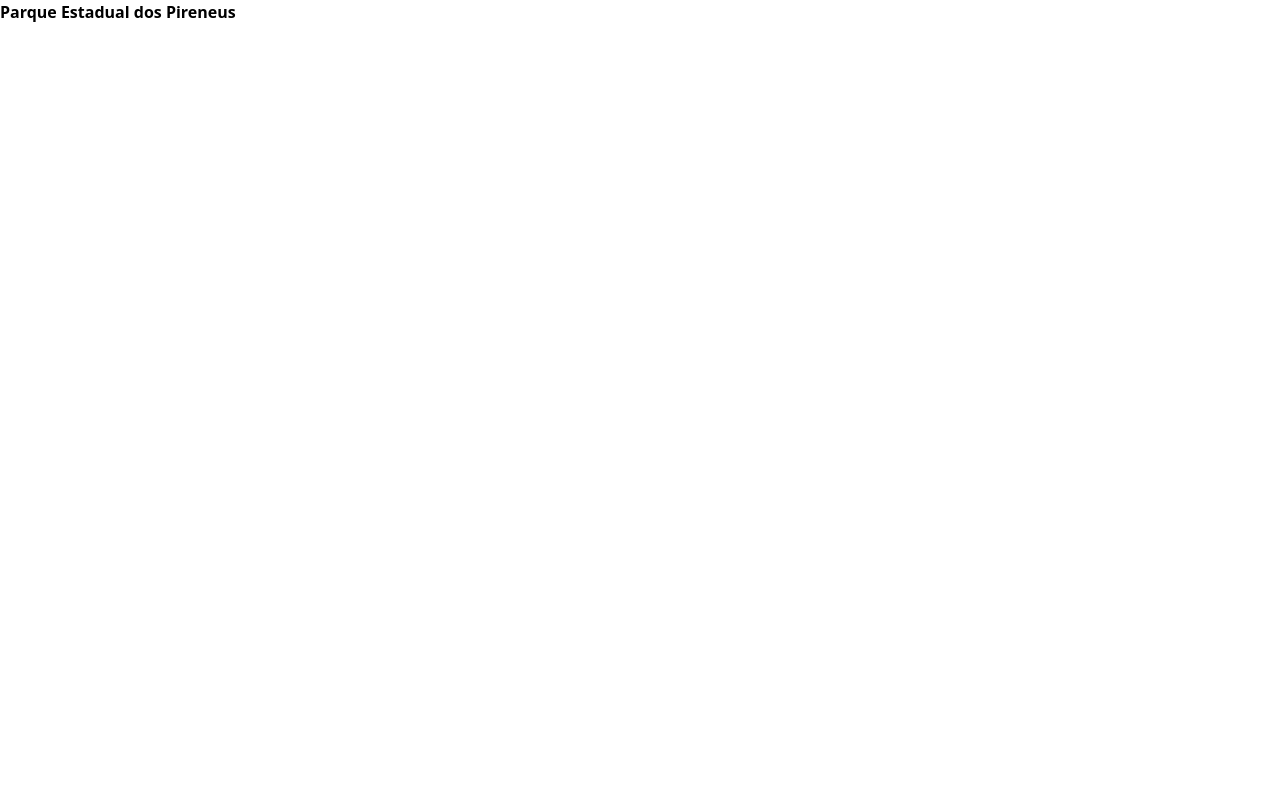
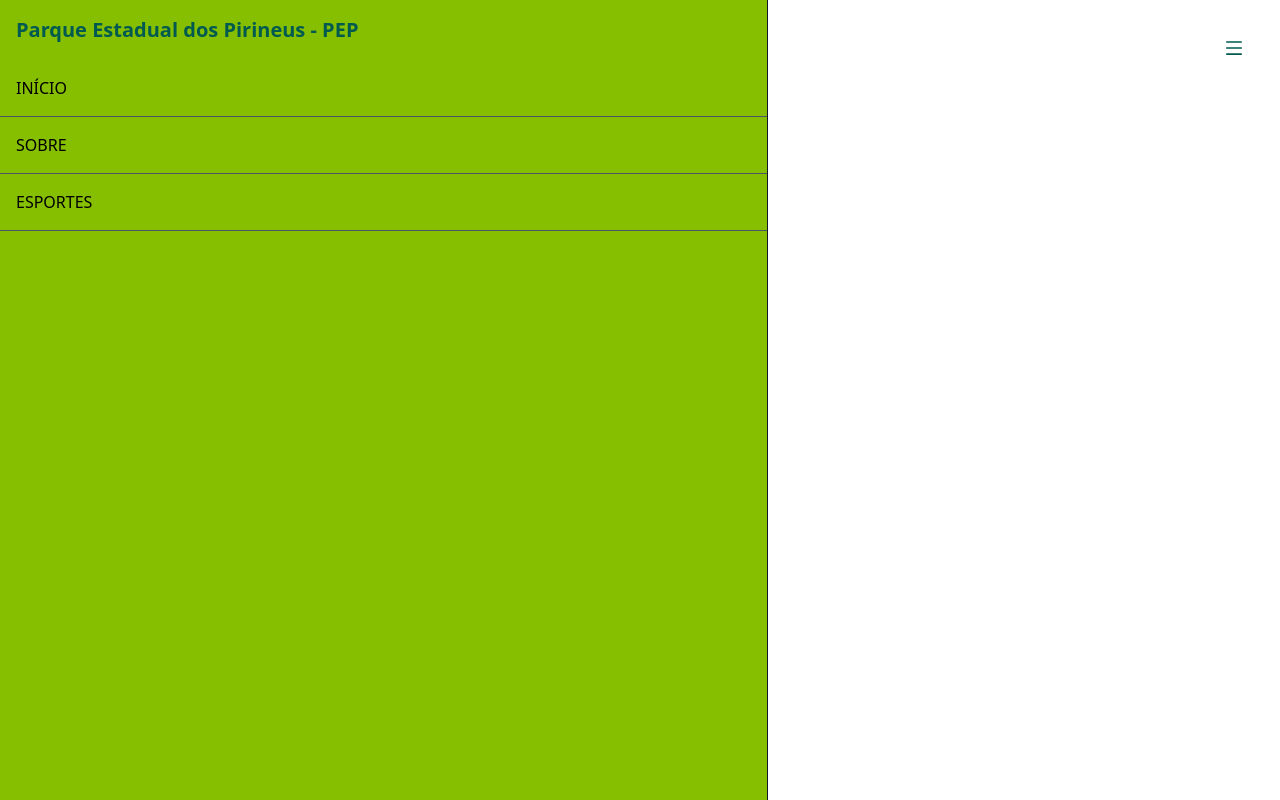
Before and after one commit to lucaspereiraio/pep-landing-page, a React (Create React App) app: page / in a window 1280 px wide. Built offline with nearby package versions, Linux system fonts and the light colour scheme.

Commit message:
navbar-style

```diff
--- a/package.json
+++ b/package.json
@@ -8,6 +8,7 @@
     "@testing-library/user-event": "^13.5.0",
     "react": "^18.3.1",
     "react-dom": "^18.3.1",
+    "react-icons": "^5.2.1",
     "react-scripts": "5.0.1",
     "web-vitals": "^2.1.4"
   },
--- a/src/components/Navbar.jsx
+++ b/src/components/Navbar.jsx
@@ -1,16 +1,34 @@
 import React from "react";
-
+import { AiOutlineMenu } from "react-icons/ai";
 const Navbar = () => {
   return (
-    <div className="text-black">
+    <div className="flex justify-between items-center h-24 max-w-[1240px] mx-auto px-4 text-black">
       {/* <img
         className="w-1"
         src="././assets/pep-logo.jpeg"
         alt="Logo do Parque Estadual dos Pireneus"
       /> */}
-      <h1 className="w-full text-1xl font-bold">
-        Parque Estadual dos Pireneus
+      <h1 className="w-full text-xl font-bold text-[#005A50]">
+        Parque Estadual dos Pireneus - PEP
       </h1>
+      <ul className="flex hidden">
+        <li className="p-4">Início</li>
+        <li className="p-4">Sobre</li>
+        <li className="p-4">Esportes</li>
+      </ul>
+      <div>
+        <AiOutlineMenu size={20} color="#005A50" />
+      </div>
+      <div className="fixed left-0 top-0 w-[60%] h-full border-r bg-[#86BF00] border-r-gray-900">
+        <h1 className="w-full p-4 text-xl font-bold text-[#005A50]">
+          Parque Estadual dos Pirineus - PEP
+        </h1>
+        <ul className="uppercase">
+          <li className="p-4 border-b border-gray-600">Início</li>
+          <li className="p-4 border-b border-gray-600">Sobre</li>
+          <li className="p-4 border-b border-gray-600">Esportes</li>
+        </ul>
+      </div>
     </div>
   );
 };
```
Also changed, not shown: 1 other file (tests, documents, lock files or other folders).
